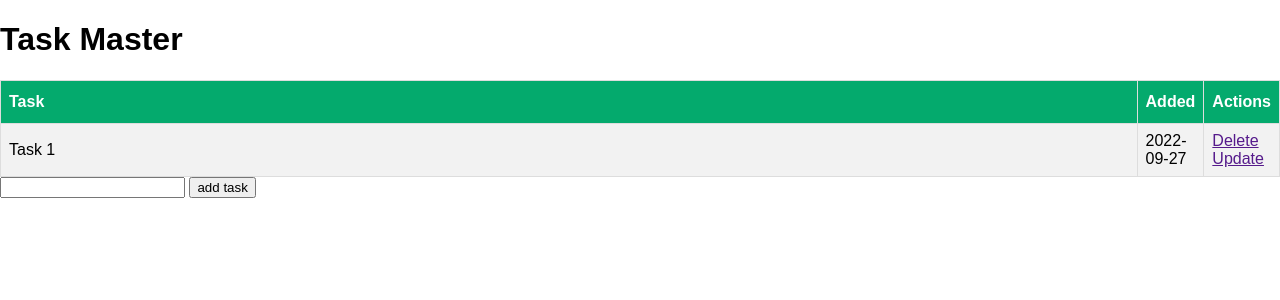
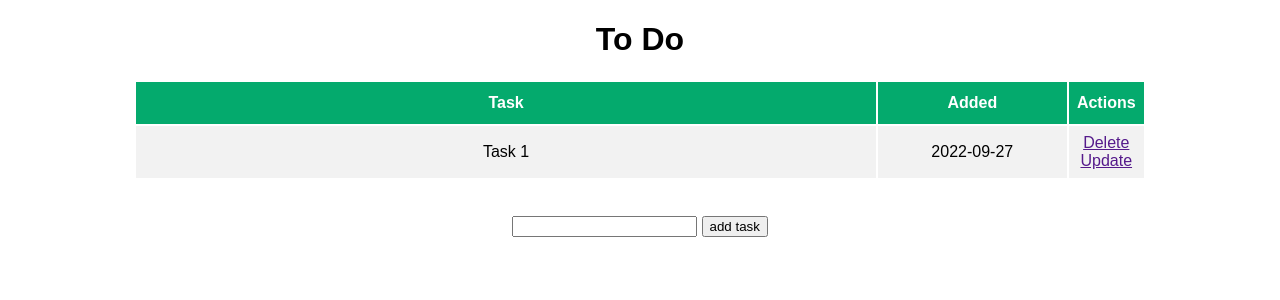
Before and after one commit to AdityaDanturthi/Flask-To-Do-App, a Flask app: page / in a window 1280 px wide. Shown: the top 300 px of the page. Run offline with Flask 2, Linux system fonts and the light colour scheme; data comes from the database, SQL or seed files in the repository.

Commit message:
table styling

```diff
--- a/static/css/main.css
+++ b/static/css/main.css
@@ -1,15 +1,15 @@
 body {
-    margin: 0px;
     font-family: sans-serif;
+    text-align: center;
 }
 
 table, th, td {
     font-family: Arial, Helvetica, sans-serif;
-    border-collapse: collapse;
-    width: 100%;
+    width: 80%;
   }
 
   td, th {
+    text-align: center:
     border: 1px solid #ddd;
     padding: 8px;
   }
@@ -21,7 +21,11 @@ table, th, td {
   th {
     padding-top: 12px;
     padding-bottom: 12px;
-    text-align: left;
     background-color: #04AA6D;
     color: white;
   }
+
+  table{
+     margin-left: auto;
+     margin-right: auto;
+  }
--- a/templates/index.html
+++ b/templates/index.html
@@ -6,7 +6,7 @@
 
 {% block body %}
 <div class="content">
-    <h1>Task Master</h1>
+    <h1>To Do</h1>
 
     <table>
         <tr>
@@ -26,7 +26,8 @@
         </tr>
         {% endfor %}
     </table>
-
+    <br>
+    <br>
     <form action="/" method="POST">
         <input type="text" name="content" id="content">
         <input type="submit" value="add task">
```
